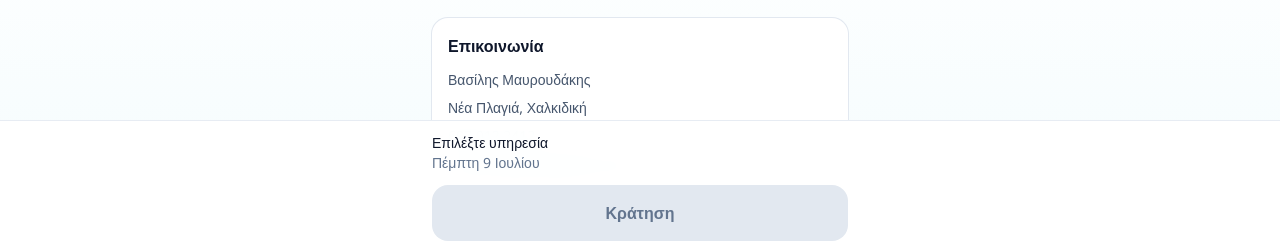
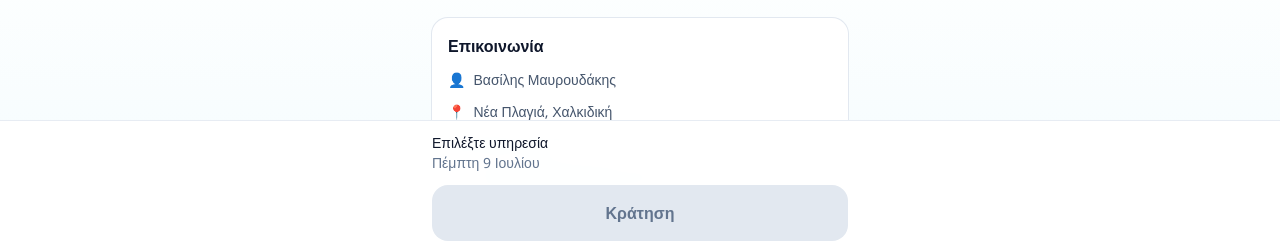
Before and after one commit to plagiagia/cleaning-app, a Next.js app: page / in a window 1280 px wide. Shown: the part 543-785 px from the top of the page. Built offline with nearby package versions, Linux system fonts and the light colour scheme; no server answers; the database is empty.

Commit message:
Restore contact section icons
Co-authored-by: Dimitrios <dimitris.giannoul@gmail.com>

```diff
--- a/src/components/booking-app.tsx
+++ b/src/components/booking-app.tsx
@@ -113,15 +113,23 @@ export function BookingApp({ services }: BookingAppProps) {
 
         <section className="rounded-2xl bg-white p-4 ring-1 ring-slate-200">
           <h2 className="font-semibold text-slate-900">Επικοινωνία</h2>
-          <ul className="mt-3 space-y-2 text-sm text-slate-600">
-            <li>Βασίλης Μαυρουδάκης</li>
-            <li>Νέα Πλαγιά, Χαλκιδική</li>
-            <li>
+          <ul className="mt-3 space-y-3 text-sm text-slate-600">
+            <li className="flex gap-2">
+              <span className="text-teal-500">👤</span>
+              <span>Βασίλης Μαυρουδάκης</span>
+            </li>
+            <li className="flex gap-2">
+              <span className="text-teal-500">📍</span>
+              <span>Νέα Πλαγιά, Χαλκιδική</span>
+            </li>
+            <li className="flex gap-2">
+              <span className="text-teal-500">📞</span>
               <a href="tel:+306970122412" className="text-teal-600 hover:underline">
                 697 012 2412
               </a>
             </li>
-            <li>
+            <li className="flex gap-2">
+              <span className="text-teal-500">✉️</span>
               <a
                 href="mailto:s.cleaning2025@yahoo.com"
                 className="text-teal-600 hover:underline"
```
